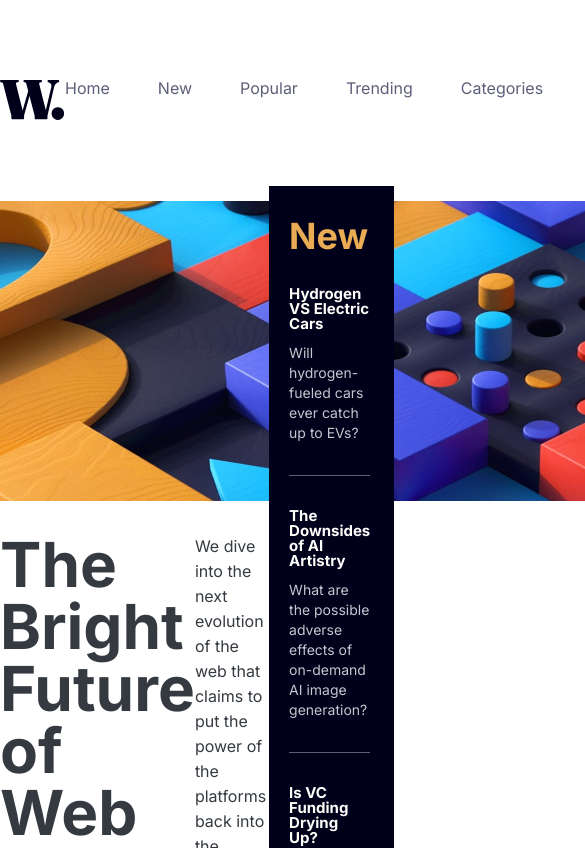
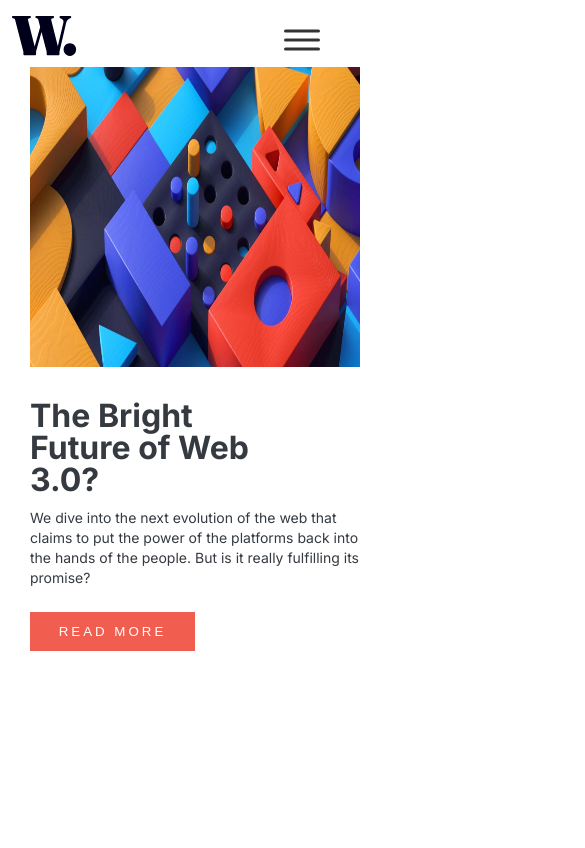
Before and after one commit to doniyoraloxanov/News-homepage, a plain HTML site: page index.html in a window 390 px wide. Shown: the top 848 px of the page, 585 px wide, since content can reach past the window. Drawn offline with nearby package versions, Linux system fonts and the light colour scheme; files whose address does not match are found by name.

Commit message:
Mobile version done

```diff
--- a/index.html
+++ b/index.html
@@ -36,6 +36,11 @@
           <li><a class="nav-link" href="#">Categories </a></li>
         </ul>
       </nav>
+
+      <button class="btn-mobile-nav">
+        <ion-icon class="icon-mobile-nav" name="menu-outline"></ion-icon>
+        <ion-icon class="icon-mobile-nav" name="-outline"></ion-icon>
+      </button>
     </header>
 
     <main>
@@ -139,7 +144,14 @@
         </div>
       </div>
     </section>
-
+    <script
+      type="module"
+      src="https://unpkg.com/ionicons@5.5.2/dist/ionicons/ionicons.esm.js"
+    ></script>
+    <script
+      nomodule
+      src="https://unpkg.com/ionicons@5.5.2/dist/ionicons/ionicons.js"
+    ></script>
     <script src="script.js"></script>
   </body>
 </html>
--- a/style.css
+++ b/style.css
@@ -40,6 +40,7 @@ body {
   margin: 0 auto;
   max-width: 144rem;
   padding: 8rem 0;
+  position: relative;
 }
 
 .main-nav-list {
@@ -59,6 +60,26 @@ body {
 .nav-link:hover:hover,
 .nav-link:hover:active {
   color: hsl(5, 85%, 63%);
+}
+
+/* MOBILE NAVIAGTION */
+
+.btn-mobile-nav {
+  border: none;
+  background: none;
+  cursor: pointer;
+
+  display: none;
+}
+
+.icon-mobile-nav {
+  height: 4.8rem;
+  width: 4.8rem;
+  color: #333;
+}
+
+.icon-mobile-nav[name="close-outline"] {
+  display: none;
 }
 
 /* HERO SECTION */
@@ -200,3 +221,90 @@ body {
   font-size: 1.2rem;
   line-height: 1.6;
 }
+
+/* BELOW 400Ppx (Mobile) */
+@media (max-width: 25em) {
+  .nav-link:link,
+  .nav-link:visited {
+    display: none;
+  }
+
+  .hero-img {
+    width: 100%;
+  }
+
+  .section-hero {
+    padding: 0;
+  }
+
+  .hero {
+    padding: 0 3rem 0 3rem;
+  }
+
+  .header {
+    padding: 1.6rem 1.2rem 0 1.2rem;
+  }
+
+  .hero-text-box {
+    display: flex;
+    flex-direction: column;
+    width: 100%;
+  }
+
+  .heading-primary {
+    font-size: 3.2rem;
+  }
+
+  .hero-text {
+    font-size: 1.4rem;
+    line-height: 2rem;
+    padding: 0 0rem 0 0;
+    margin-top: 1.2rem;
+    width: 100%;
+  }
+
+  .cta {
+    padding: 1.2rem 1.6rem;
+    position: relative;
+    grid-column: 1/2;
+    margin-top: 2.4rem;
+    width: 50%;
+  }
+
+  .features {
+    width: 100%;
+    gap: 3.2rem;
+  }
+
+  .how-container {
+    grid-template-columns: 1fr;
+    gap: 2.4rem;
+  }
+
+  .step-img {
+    width: 30%;
+  }
+  .section-how {
+    padding: 2.4rem;
+    padding-top: 60rem;
+    padding-bottom: 8rem;
+  }
+
+  .step-teriary {
+    font-size: 1.6rem;
+  }
+
+  .section-related {
+    position: absolute;
+    top: 110%;
+    left: 5%;
+    padding: 3.2rem 2.4rem 3.2rem 2rem;
+    max-width: 90%;
+  }
+
+  /* MOBILE NAVIGATION */
+
+  .btn-mobile-nav {
+    display: block;
+  }
+}
```
Also changed, not shown: assets/images/mobile-version.png (added), 1 other file.
